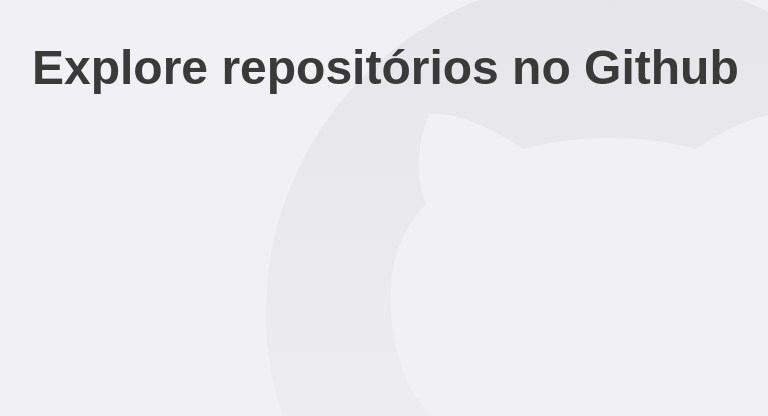
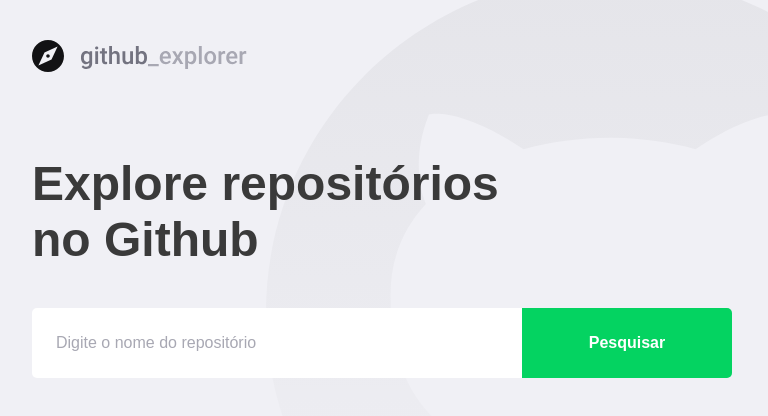
Before and after one commit to brunrocha/github-explorer, a React (Create React App) app: page / in a window 1280 px wide. Shown: the top 416 px of the page, without its empty margins (148-916 px from the left). Built offline with nearby package versions, Linux system fonts and the light colour scheme.

Commit message:
Added logo and search repositories field

```diff
--- a/package.json
+++ b/package.json
@@ -10,6 +10,7 @@
     "@types/node": "^12.0.0",
     "@types/react": "^16.9.53",
     "@types/react-dom": "^16.9.8",
+    "polished": "^4.0.5",
     "react": "^17.0.1",
     "react-dom": "^17.0.1",
     "react-router-dom": "^5.2.0",
--- a/src/pages/Dashboard/index.tsx
+++ b/src/pages/Dashboard/index.tsx
@@ -1,9 +1,21 @@
 import React from 'react';
 
-import { Title } from './styles';
+import logoImg from '../../assets/logo.svg';
+
+import { Title, Form, Repositories } from './styles';
 
 const Dashboard: React.FC = () => {
-  return <Title>Explore repositórios no Github</Title>;
+  return (
+    <>
+      <img src={logoImg} alt="Github Explorer" />
+      <Title>Explore repositórios no Github</Title>
+
+      <Form>
+        <input placeholder="Digite o nome do repositório" />
+        <button type="submit">Pesquisar</button>
+      </Form>
+    </>
+  );
 };
 
 export default Dashboard;
--- a/src/pages/Dashboard/styles.ts
+++ b/src/pages/Dashboard/styles.ts
@@ -1,6 +1,46 @@
 import styled from 'styled-components';
+import { shade } from 'polished';
 
 export const Title = styled.h1`
   font-size: 48px;
   color: #3a3a3a;
+  max-width: 500px;
+  line-height: 56px;
+
+  margin-top: 80px;
 `;
+
+export const Form = styled.form`
+  margin-top: 40px;
+  max-width: 700px;
+
+  display: flex;
+
+  input {
+    flex: 1;
+    height: 70px;
+    padding: 0 24px;
+    border: 0;
+    border-radius: 5px 0 0 5px;
+    color: #3a3a3a;
+
+    &::placeholder {
+      color: #a8a8b3;
+    }
+  }
+
+  button {
+    width: 210px;
+    height: 70px;
+    background: #04d361;
+    border-radius: 0 5px 5px 0;
+    border: 0;
+    color: #fff;
+    font-weight: bold;
+    transition: background-color 0.2s;
+
+    &:hover {
+      background: ${shade(0.2, '#04d361')};
+    }
+  }
+`;
```
Also changed, not shown: src/assets/logo.svg (added), 1 other file (tests, documents, lock files or other folders).
